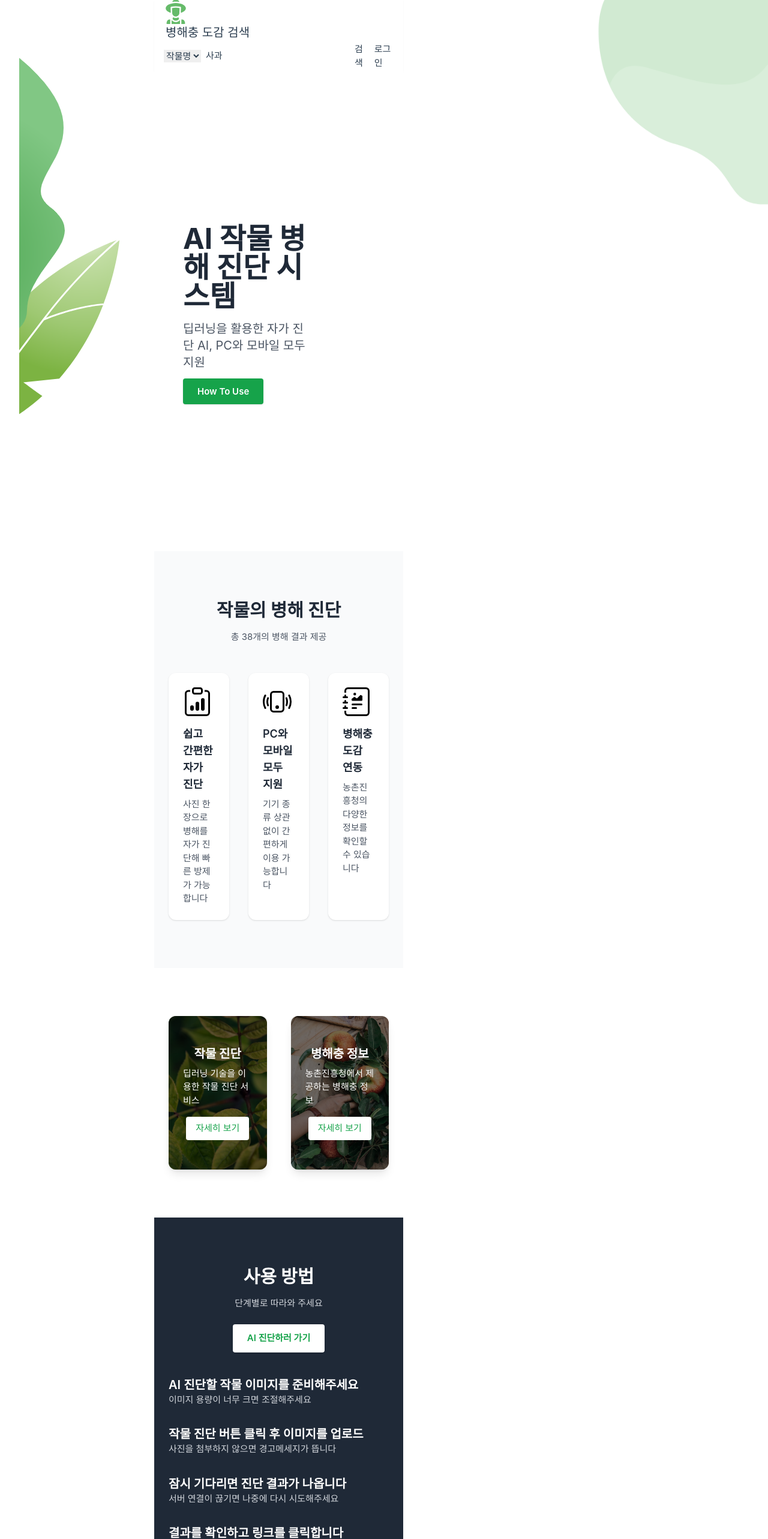
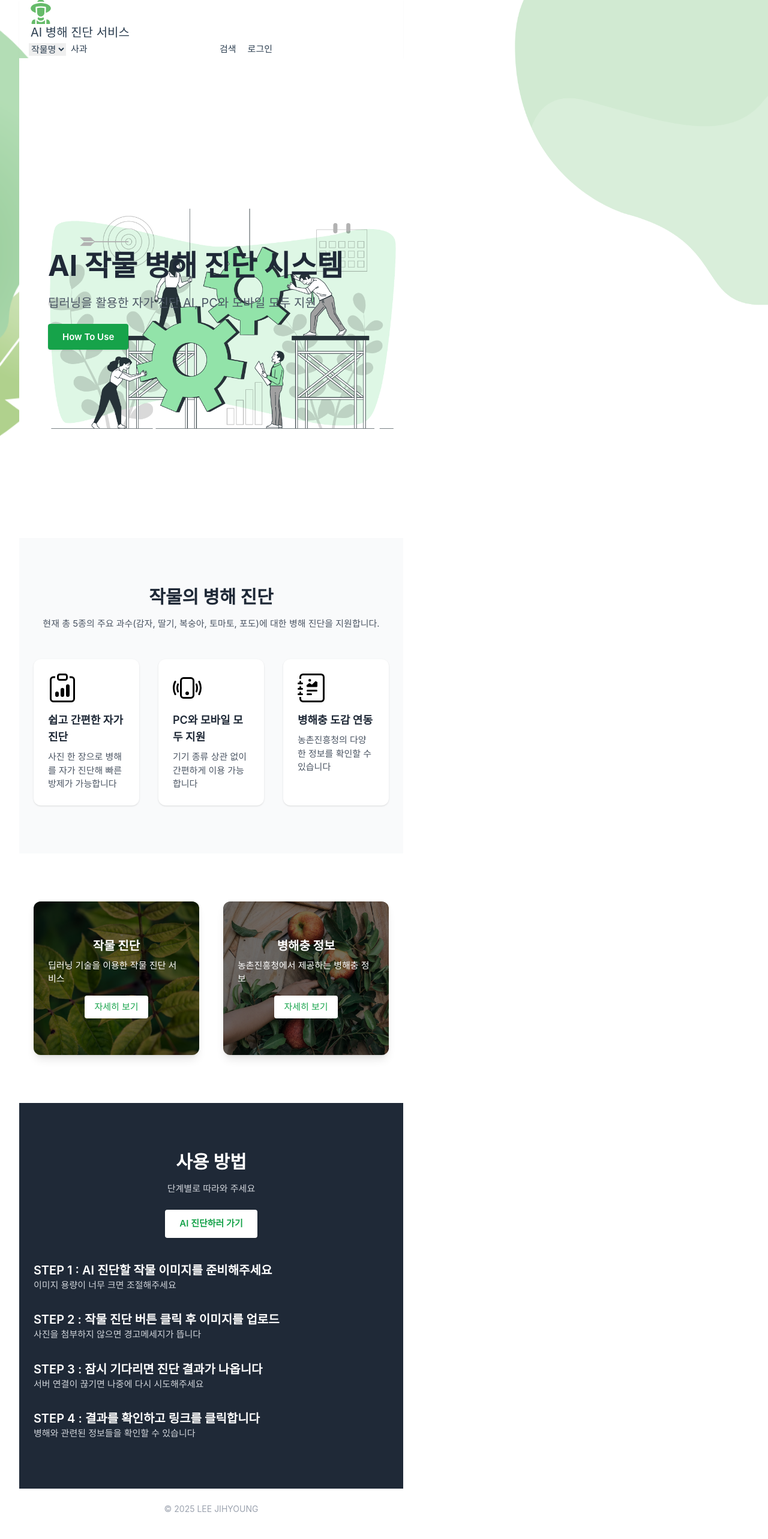
Before and after one commit to jihyoung-lee/-Plant_Disease_Detection_Web_v2, a Vue app in the folder vue/: page / in a window 1280 px wide. Shown: the top 2566 px of the page at 60% size. Built offline with nearby package versions, Linux system fonts and the light colour scheme.

Commit message:
Refactor: add background image

```diff
--- a/vue/src/App.vue
+++ b/vue/src/App.vue
@@ -29,22 +29,26 @@ import Navbar from "@/components/navbar.vue";
 }
 
 .left-bg {
-  display: block;
-  width: 300px;
+  position: absolute;
+  bottom: 0;
+  left: 0;
+  width: 20vw;
+  max-width: 280px;
   height: auto;
-  margin: 0;
-  padding: 0;
+  opacity: 0.6;
+  z-index: 0;
+  pointer-events: none;
 }
+
 .right-bg {
   position: absolute;
   top: 0;
   right: 0;
-  width: 300px;
+  width: 35vw;         /* 기존보다 확대 */
+  max-width: 480px;    /* 최대 사이즈 설정 */
   height: auto;
-  margin: 0;
-  padding: 0;
   opacity: 0.3;
-  z-index: 10;
+  z-index: 0;
   pointer-events: none;
 }
 
--- a/vue/src/components/Home.vue
+++ b/vue/src/components/Home.vue
@@ -2,16 +2,24 @@
   <div class="text-gray-800">
 
     <!-- Hero Section -->
-    <section id="header" class="min-h-screen bg-white flex items-center py-16">
-      <div class="container mx-auto px-6 md:px-12">
-        <div class="md:w-2/3 text-center md:text-left">
-          <h1 class="text-4xl md:text-5xl font-bold leading-tight mb-4">
+    <section id="header" class="relative min-h-screen bg-white flex items-center py-16 overflow-hidden">
+      <img
+          :src="farmerImage"
+          class="absolute top-36 right-1 w-64 md:w-72 lg:w-[600px] z-0 pointer-events-none select-none"
+      />
+
+      <div class="container mx-auto px-6 md:px-12 z-10 relative">
+        <div class="max-w-xl text-center md:text-left mx-auto md:ml-0">
+          <h1 class="text-4xl md:text-5xl font-bold leading-tight mb-6">
             AI 작물 병해 진단 시스템
           </h1>
-          <p class="text-lg md:text-xl text-gray-600 mb-6">
+          <p class="text-lg md:text-xl text-gray-600 mb-8">
             딥러닝을 활용한 자가 진단 AI, PC와 모바일 모두 지원
           </p>
-          <a href="#howtouse" class="bg-green-600 hover:bg-green-700 text-white font-semibold py-3 px-6 rounded shadow transition">
+          <a
+              href="#howtouse"
+              class="bg-green-600 hover:bg-green-700 text-white font-semibold py-3 px-6 rounded shadow transition"
+          >
             How To Use
           </a>
         </div>
@@ -22,7 +30,9 @@
     <section id="predict" class="py-20 bg-gray-50">
       <div class="container mx-auto px-6 text-center">
         <h2 class="text-3xl font-bold mb-4">작물의 병해 진단</h2>
-        <p class="text-gray-600 mb-12">총 38개의 병해 결과 제공</p>
+        <p class="text-gray-600 mb-12">
+          현재 총 5종의 주요 과수(감자, 딸기, 복숭아, 토마토, 포도)에 대한 병해 진단을 지원합니다.
+        </p>
 
         <div class="grid gap-8 grid-cols-1 md:grid-cols-3">
           <div
@@ -88,6 +98,9 @@
 
 
 <script setup>
+
+const farmerImage = new URL('../assets/bgimg.png', import.meta.url).href
+
 const cards = [
   {
     icon: new URL('../assets/clipboard-data.svg', import.meta.url).href,
@@ -122,10 +135,10 @@ const infos = [
 ]
 
 const steps = [
-  { title: 'AI 진단할 작물 이미지를 준비해주세요', desc: '이미지 용량이 너무 크면 조절해주세요' },
-  { title: '작물 진단 버튼 클릭 후 이미지를 업로드', desc: '사진을 첨부하지 않으면 경고메세지가 뜹니다' },
-  { title: '잠시 기다리면 진단 결과가 나옵니다', desc: '서버 연결이 끊기면 나중에 다시 시도해주세요' },
-  { title: '결과를 확인하고 링크를 클릭합니다', desc: '병해와 관련된 정보들을 확인할 수 있습니다' }
+  { title: 'STEP 1 : AI 진단할 작물 이미지를 준비해주세요', desc: '이미지 용량이 너무 크면 조절해주세요' },
+  { title: 'STEP 2 : 작물 진단 버튼 클릭 후 이미지를 업로드', desc: '사진을 첨부하지 않으면 경고메세지가 뜹니다' },
+  { title: 'STEP 3 : 잠시 기다리면 진단 결과가 나옵니다', desc: '서버 연결이 끊기면 나중에 다시 시도해주세요' },
+  { title: 'STEP 4 : 결과를 확인하고 링크를 클릭합니다', desc: '병해와 관련된 정보들을 확인할 수 있습니다' }
 ]
 </script>
 
--- a/vue/src/components/navbar.vue
+++ b/vue/src/components/navbar.vue
@@ -15,6 +15,7 @@
       <SearchInput />
 
       <div v-if="userStore.user" class="flex items-center gap-2">
+        <Modal />
         <router-link to="/profile" class="btn btn-outline btn-sm">{{ userStore.user.name }}</router-link>
       </div>
       <router-link v-else to="/login" class="btn btn-sm">로그인</router-link>
--- a/vue/src/router/index.js
+++ b/vue/src/router/index.js
@@ -9,7 +9,7 @@ const routes = [
     {
         path: '/',
         name: 'Home',
-        meta: { title: '병해충 도감 검색' },
+        meta: { title: 'AI 병해 진단 서비스' },
         component: Home , // 일단 DiseaseSearch를 기본으로
     },
     {
```
Also changed, not shown: vue/src/assets/bgimg.png (added).
